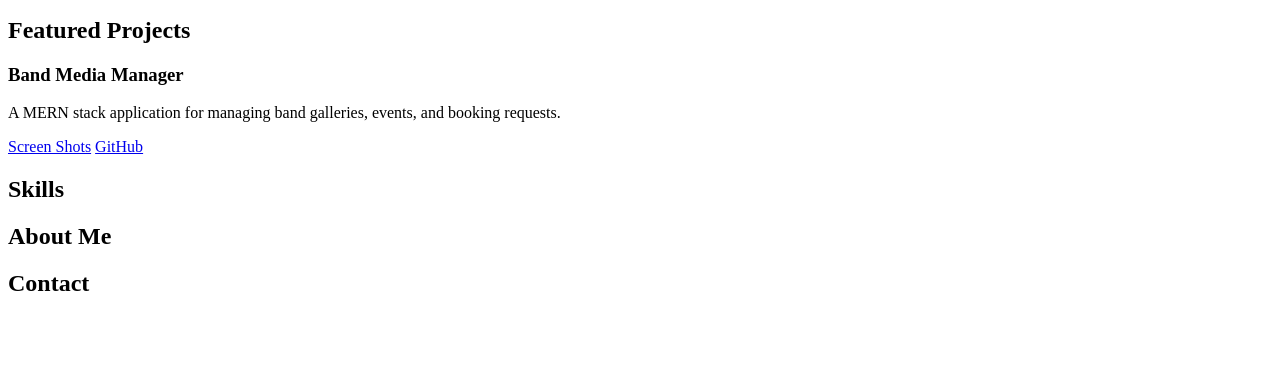
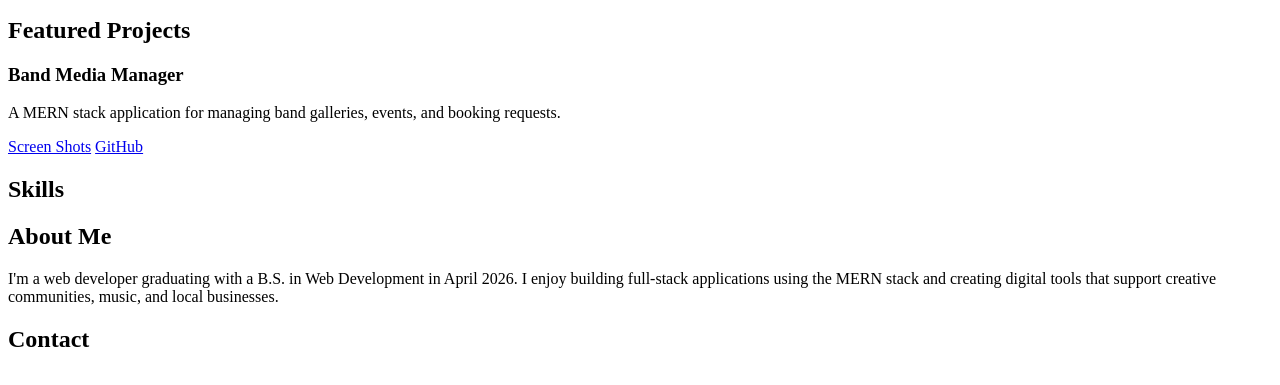
Before and after one commit to DayTiffany-FS/digital-portfolio, a plain HTML site: page index.html in a window 1280 px wide. Shown: the part 101-486 px from the top of the page. Drawn offline with Linux system fonts and the light colour scheme.

Commit message:
added about section

```diff
--- a/index.html
+++ b/index.html
@@ -29,6 +29,9 @@
 
     <section id="about">
         <h2>About Me</h2>
+        <p>I'm a web developer graduating with a B.S. in Web Development in April 2026.
+            I enjoy building full-stack applications using the MERN stack and
+            creating digital tools that support creative communities, music, and local businesses.</p>
     </section>
 
     <section id="contact">
```
